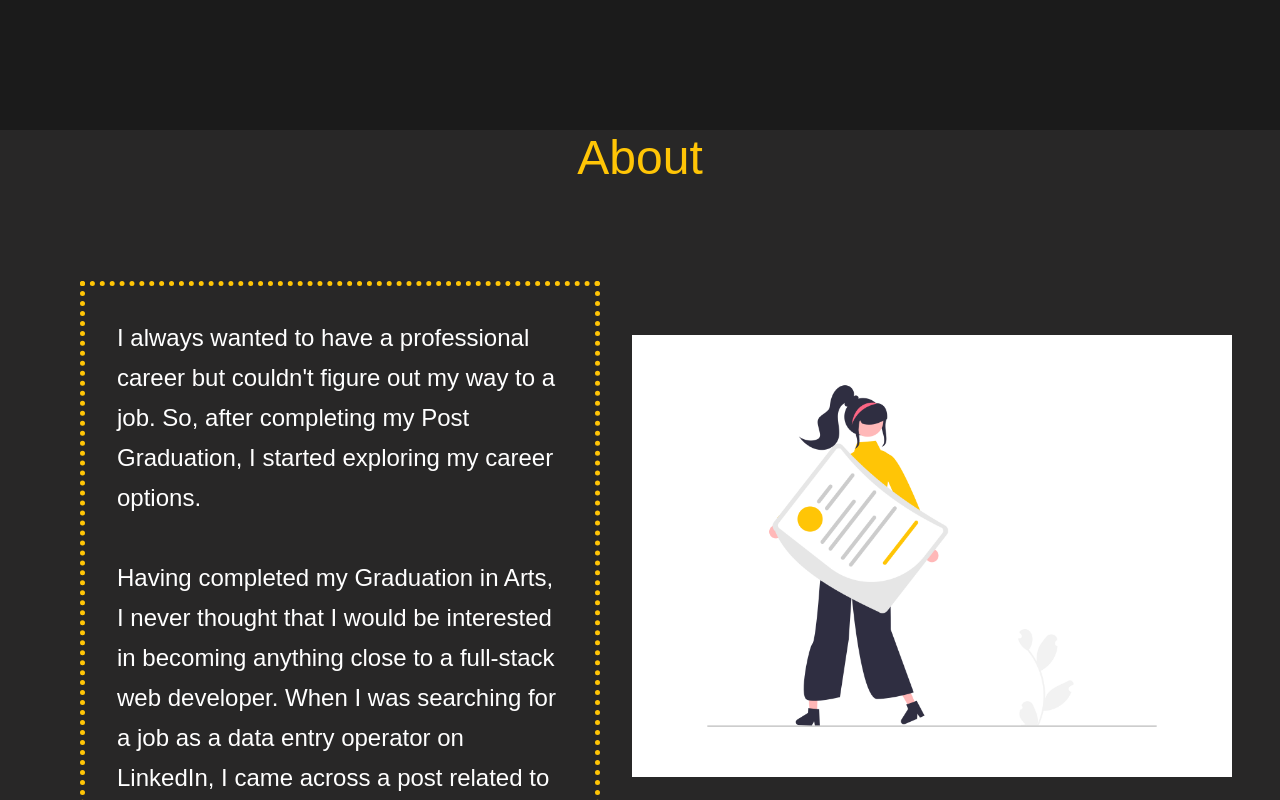
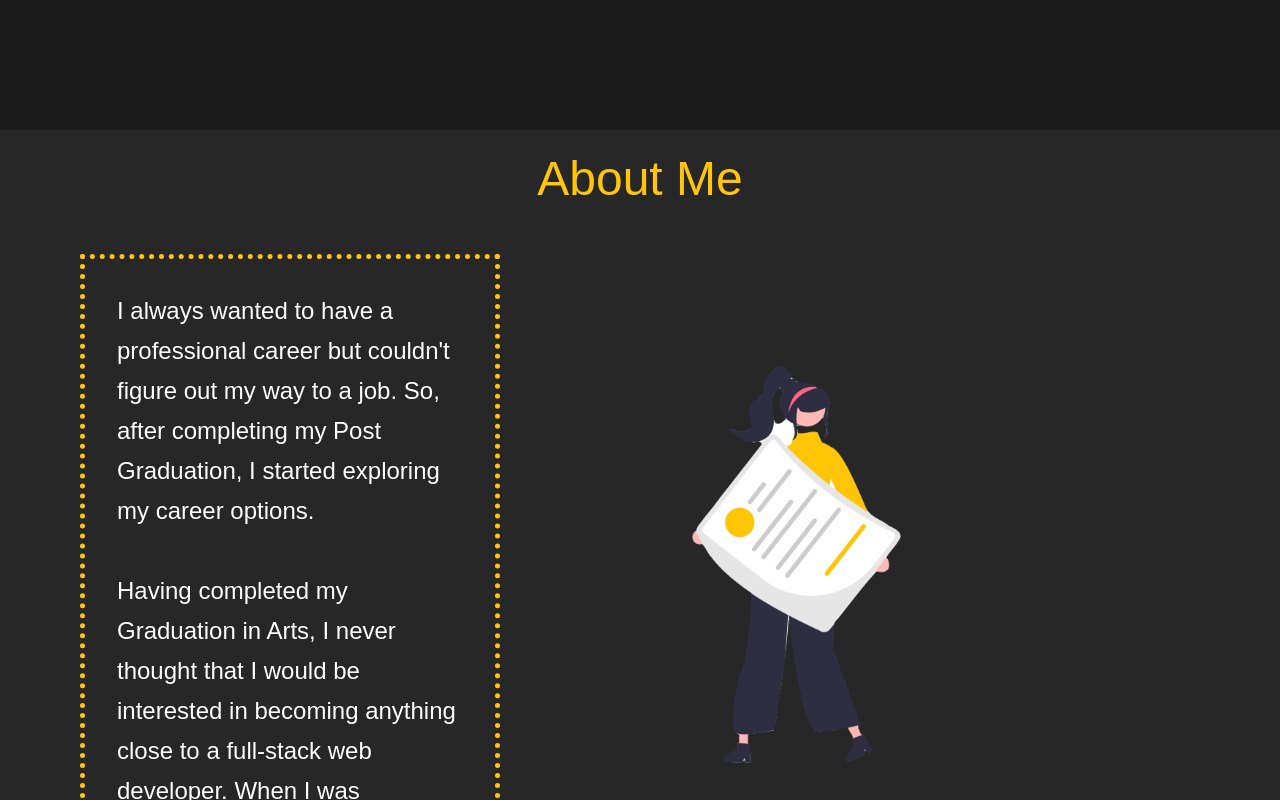
Before and after one commit to Pooja9783/myportfolio, a React (Create React App) app: page / in a window 1280 px wide. Shown: the part 640-1440 px from the top of the page. Built offline with nearby package versions, Linux system fonts and the light colour scheme.

Commit message:
portfolio-correction

```diff
--- a/src/Project.js
+++ b/src/Project.js
@@ -1,8 +1,8 @@
 import React from "react";
 import "./Project.css";
 import Image from "./img/project-1.png";
-import Img from "./img/project-2.png";
 import Img1 from "./img/project-3.png";
+import Img2 from "./img/project-4.png";
 
 export default function Projects() {
   return (
@@ -16,7 +16,8 @@ export default function Projects() {
                 <img src={Image} alt="project" />
                 <h2>Clone of HealthKart</h2>
                 <p>
-            Built authentication and integrated  it with functionallity of Home Page And Signup & Signin pages.
+                  Built authentication and integrated it with functionallity of
+                  Home Page And Signup & Signin pages.
                 </p>
                 <p> Used tech-stack : HTML | CSS | Javascript</p>
 
@@ -39,8 +40,10 @@ export default function Projects() {
                 <img src={Img1} alt="project" />
                 <h2>Clone of Gearbest</h2>
                 <p>
-
-              The Landing Page of Gearbest website displays various products and categories,  In headers displays search bar, login, and cart pages, created image carousal, and at the bottom section there is a footer.
+                  The Landing Page of Gearbest website displays various products
+                  and categories, In headers displays search bar, login, and
+                  cart pages, created image carousal, and at the bottom section
+                  there is a footer.
                 </p>
                 <p> Used tech-stack : HTML | CSS | Javascript | Nodejs</p>
                 <a
@@ -59,6 +62,30 @@ export default function Projects() {
                 </a>
               </div>
 
+              <div className="one">
+                <img src={Img2} alt="project" />
+                <h2>Clone of Realme</h2>
+                <p>
+                  We developed and designed a mobile and other technological
+                  products site using ReactJs and Styled components hosted on
+                  heroku.
+                </p>
+                <p> Used tech-stack :| Nodejs | ReactJs | styled-components</p>
+                <a
+                  href="https://realme-masai.herokuapp.com/"
+                  target="_blank"
+                  rel="noreferrer"
+                >
+                  <button>Demo</button>
+                </a>
+                <a
+                  href="https://github.com/jaidev3/RealmeConstructWeek"
+                  target="_blank"
+                  rel="noreferrer"
+                >
+                  <button>GitHub Link</button>
+                </a>
+              </div>
             </div>
           </div>
         </div>
--- a/src/about.css
+++ b/src/about.css
@@ -7,7 +7,8 @@
   color: #ffc506;
   font-size: 3rem;
   font-weight: 500;
-  margin-bottom: 3rem;
+  align-items: center;
+  padding-top: 1.3rem;
 }
 .about-section {
   margin: 0rem 1rem;
@@ -19,7 +20,7 @@
   margin-top: 70px;
 }
 .img img {
-  width: 600px;
+  width: 700px;
 }
 
 .about-section .para p {
@@ -48,7 +49,7 @@
     display: inline-block;
   }
   .img img {
-    width: 250px;
+    display: none;
   }
   .about-section .para p {
     color: white;
--- a/src/about.js
+++ b/src/about.js
@@ -6,7 +6,7 @@ export default function About() {
   return (
     <div>
       <div className="about-bg" id="about">
-        <h1>About</h1>
+        <h1>About Me</h1>
 
         <div className="about-section">
           <div className="para">
```
Also changed, not shown: src/img/about-me.png, src/img/project-4.png (added). Lines whose indentation alone changed are shown as unchanged.
